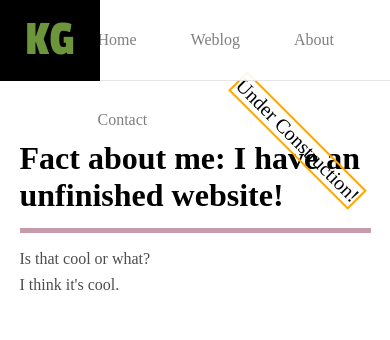
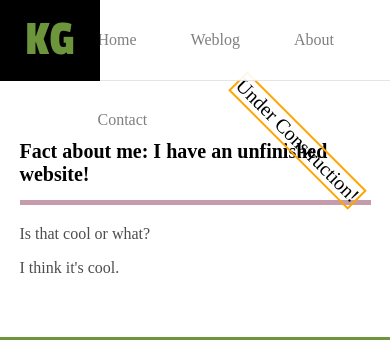
Before and after one commit to KrisGoorhuis/krisgoorhuis.github.io, a plain HTML site: page pages/about.html in a window 390 px wide. Shown: the top 340 px of the page. Drawn offline with Linux system fonts and the light colour scheme; files whose address does not match are found by name; a web font is replaced by a local one.

Commit message:
Changed font size for iPhone screen

```diff
--- a/css/style.css
+++ b/css/style.css
@@ -89,7 +89,7 @@ nav a:hover {
 #subIntroText p {
    font-family: "ABeeZee";
    font-size: 16px;
-   line-height: 10px;
+
    color: rgba(0, 0, 0, 0.7);
 }
 
@@ -263,7 +263,7 @@ nav a:hover {
         width: 50%;
    }
 
-   .iPhoneSize {
+   .centerColumnResponsive {
       width: 80%;
    }
 
@@ -277,12 +277,12 @@ nav a:hover {
       width: 100%;
    }
 
-   .iPhoneSize {
+   .centerColumnResponsive {
       width: 90%;
    }
 
    #introText {
-      font-size: 2em;
+      font-size: 20px;
    }
 
 }
--- a/pages/about.html
+++ b/pages/about.html
@@ -1,6 +1,6 @@
 <head>
+   <link href="https://krisgoorhuis.github.io/css/style.css" type="text/css" rel="stylesheet">
    <link href="http://127.0.0.1/Personal%20Website/css/style.css" type="text/css" rel="stylesheet">
-   <link href="https://krisgoorhuis.github.io/css/style.css" type="text/css" rel="stylesheet">
 
 
    <link href="https://fonts.googleapis.com/css?family=Passion+One" rel="stylesheet">
@@ -13,6 +13,7 @@
    <script src="http://127.0.0.1/personal%20Website/scripts/main.js" type="text/javascript"></script>
    <script src="https://use.fontawesome.com/cdd7c0079a.js"></script>
 </head>
+
 
 <body>
 
@@ -37,7 +38,7 @@
 
 
 
-   <div class="centerColumn iPhoneSize">
+   <div class="centerColumn centerColumnResponsive">
 
       <h1 id="introText">
          Fact about me: I have an unfinished website!
```
Also changed, not shown: index.html (+2 -2 lines), pages/contact.html (+2 -2 lines), pages/weblog.html (+2 -2 lines).
